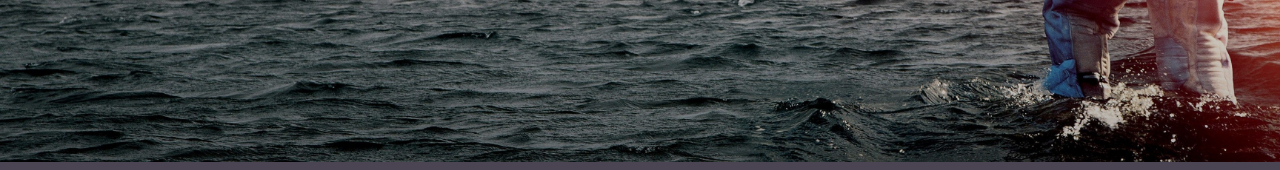
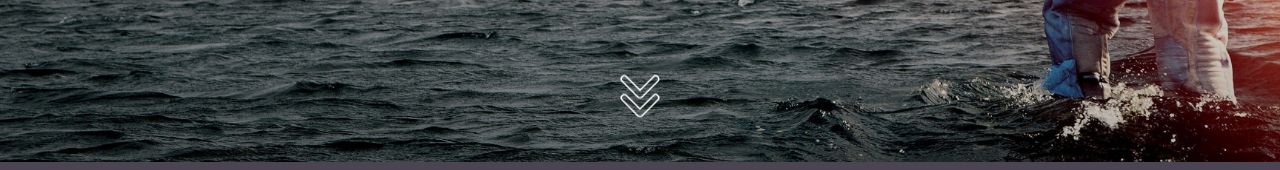
Before and after one commit to spdhsrnvl123/BINGFLEX, a React (Create React App) app: page / in a window 1280 px wide. Shown: the part 638-808 px from the top of the page. Built offline with nearby package versions, Linux system fonts and the light colour scheme.

Commit message:
🎉Framer motion을 이용한 스크롤다운 구현

```diff
--- a/src/components/HomeFirst.jsx
+++ b/src/components/HomeFirst.jsx
@@ -1,5 +1,6 @@
-import styled from "styled-components";
+import styled, { keyframes } from "styled-components";
 import { CaretRightOutlined,PlusOutlined } from '@ant-design/icons';
+import {motion} from "framer-motion"
 
 const Main = styled.div`
     height: 100vh;
@@ -50,7 +51,40 @@ const PlayButton = styled.button`
 
 const ListButton = styled(PlayButton)`
   left:23.5%;
+`;
+
+const translateAnimation = keyframes`
+  0%{
+    transform: translateY(-20px);
+  }
+  100%{
+    transform: translateY(0px);
+  }
 `
+
+const Svg = styled.svg`
+  position:absolute;
+  width:50px;
+  height: 50px;
+  left:0;
+  right: 0;
+  bottom:3%;
+  cursor: pointer;
+  margin:0 auto;
+  path{
+    stroke:white;
+    stroke-width: 15;
+  }
+  animation: ${translateAnimation} 1s linear infinite alternate;
+`
+
+const svg = {
+  start : {pathLength:0, fill : "rgba(255,255,255,0)"},
+  end : {
+    pathLength : 1,
+    fill : "rgba(255,255,255,0)",
+  }
+}
 
 const HomeFirst = ()=>{
   return(
@@ -64,6 +98,20 @@ const HomeFirst = ()=>{
         <PlayButton><CaretRightOutlined />WATCH NOW</PlayButton>
         <ListButton><PlusOutlined />MY LIST</ListButton>
       </TilteContainer>
+      <Svg
+      xmlns="http://www.w3.org/2000/svg"
+      viewBox="0 0 448 512">
+      <motion.path
+        variants={svg}
+        initial="start"
+        animate="end"
+        transition={{
+          default : { duration: 2 },
+          fill : {duration:1,delay:1},
+        }}
+        d="M246.6 470.6c-12.5 12.5-32.8 12.5-45.3 0l-160-160c-12.5-12.5-12.5-32.8 0-45.3s32.8-12.5 45.3 0L224 402.7 361.4 265.4c12.5-12.5 32.8-12.5 45.3 0s12.5 32.8 0 45.3l-160 160zm160-352l-160 160c-12.5 12.5-32.8 12.5-45.3 0l-160-160c-12.5-12.5-12.5-32.8 0-45.3s32.8-12.5 45.3 0L224 210.7 361.4 73.4c12.5-12.5 32.8-12.5 45.3 0s12.5 32.8 0 45.3z"
+        />
+      </Svg>
     </Main>
   )
 }
```
